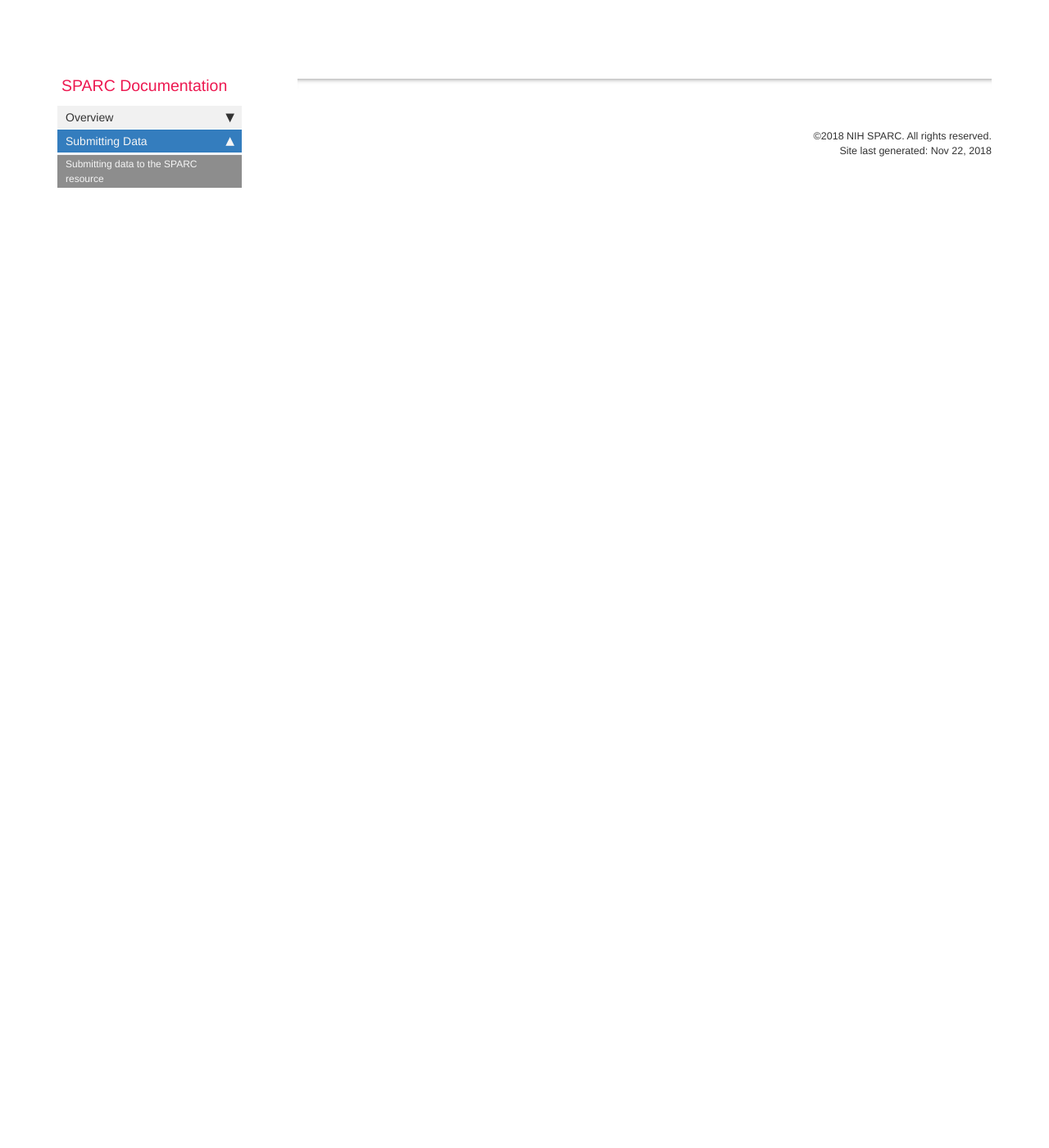
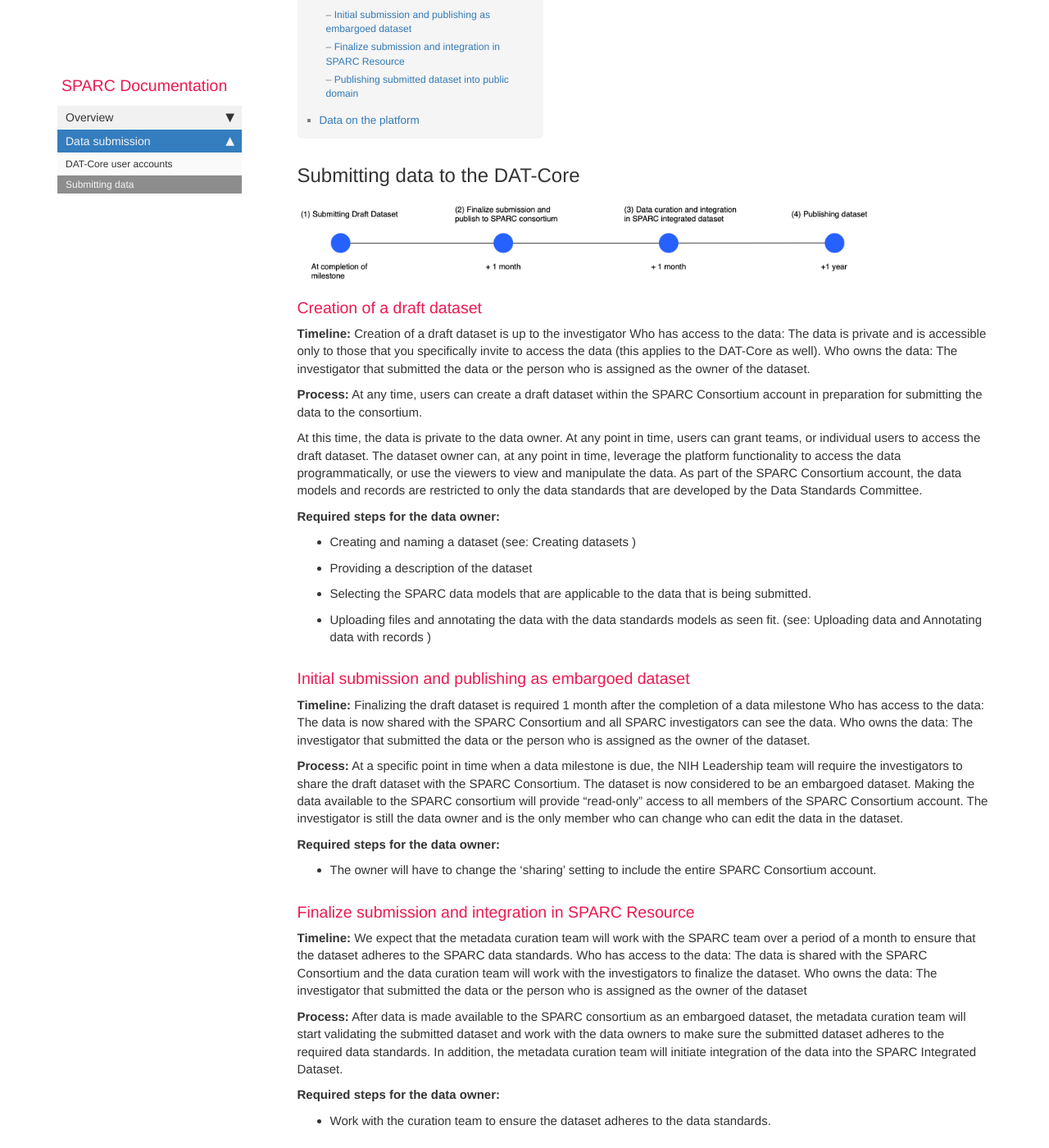
Before and after one commit to tgbugs/docs.sparc.science, a Jekyll site: the page built from pages/dat_core/submit_data.md, in a window 1280 px wide and 1400 px high, scrolled down 270 px. Shown: the whole window at 82% size. Built offline with Jekyll 4.4.1, drawn with Linux system fonts in a browser that asks for light colours; nearby versions of some CDN libraries; comment, search, counter and statistics services are not loaded; before the commit the page ends 900 px from its top, so only the background shows below that; some of the changed text lies outside the part shown.

Commit message:
added draft dat-core workflow

```diff
--- a/pages/dat_core/submit_data.md
+++ b/pages/dat_core/submit_data.md
@@ -1,13 +1,66 @@
 ---
-title: "Submitting data to the SPARC resource"
+title: "SPARC Data submission workflow"
 keywords: documentation, github
 sidebar: sparc_sidebar
-toc: false
 permalink: submit_data.html
 summary: (DRAFT) This pages outlines the workflow for submitting data to the SPARC DAT-Core.
 folder: general
 ---
 
-This document is currently being drafted
+## Submitting data to the DAT-Core
 
-### Information soon...
+{% include image.html file="sparc_workflow.png" alt="workflow" %}
+
+
+### Creation of a draft dataset
+**Timeline:** Creation of a draft dataset is up to the investigator
+Who has access to the data: The data is private and is accessible only to those that you specifically invite to access the data (this applies to the DAT-Core as well).
+Who owns the data: The investigator that submitted the data or the person who is assigned as the owner of the dataset.
+
+**Process:** At any time, users can create a draft dataset within the SPARC Consortium account in preparation for submitting the data to the consortium.
+
+At this time, the data is private to the data owner. At any point in time, users can grant teams, or individual users to access the draft dataset. The dataset owner can, at any point in time, leverage the platform functionality to access the data programmatically, or use the viewers to view and manipulate the data. As part of the SPARC Consortium account, the data models and records are restricted to only the data standards that are developed by the Data Standards Committee.
+
+**Required steps for the data owner:**
+- Creating and naming a dataset (see: Creating datasets )
+- Providing a description of the dataset
+- Selecting the SPARC data models that are applicable to the data that is being submitted.
+- Uploading files and annotating the data with the data standards models as seen fit. (see: Uploading data and Annotating data with records )
+
+
+### Initial submission and publishing as embargoed dataset
+**Timeline:** Finalizing the draft dataset is required 1 month after the completion of a data milestone
+Who has access to the data: The data is now shared with the SPARC Consortium and all SPARC investigators can see the data.
+Who owns the data: The investigator that submitted the data or the person who is assigned as the owner of the dataset.
+
+**Process:** At a specific point in time when a data milestone is due, the NIH Leadership team will require the investigators to share the draft dataset with the SPARC Consortium. The dataset is now considered to be an embargoed dataset.
+Making the data available to the SPARC consortium will provide “read-only” access to all members of the SPARC Consortium account. The investigator is still the data owner and is the only member who can change who can edit the data in the dataset.
+
+**Required steps for the data owner:**
+- The owner will have to change the ‘sharing’ setting to include the entire SPARC Consortium account.
+
+### Finalize submission and integration in SPARC Resource
+**Timeline:** We expect that the metadata curation team will work with the SPARC team over a period of a month to ensure that the dataset adheres to the SPARC data standards.
+Who has access to the data: The data is shared with the SPARC Consortium and the data curation team will work with the investigators to finalize the dataset.
+Who owns the data: The investigator that submitted the data or the person who is assigned as the owner of the dataset
+
+**Process:** After data is made available to the SPARC consortium as an embargoed dataset, the metadata curation team will start validating the submitted dataset and work with the data owners to make sure the submitted dataset adheres to the required data standards. In addition, the metadata curation team will initiate integration of the data into the SPARC Integrated Dataset.
+
+**Required steps for the data owner:**
+- Work with the curation team to ensure the dataset adheres to the data standards.
+
+
+### Publishing submitted dataset into public domain
+**Timeline:** One year after the initial submission of the dataset.
+Who has access to the data: The dataset is now publicly available. There will be processes that require people outside the SPARC Consortium to request access to the data from the data owner.
+Who owns the data: The investigator that submitted the data or the person who is assigned as the owner of the dataset.
+
+**Process:** One year after the the creation of the embargoed dataset, the data owner will be required to make the dataset public on the Open Data Library. When datasets are shared publicly, the data will receive a DOI which can be used to reference the data in publications.
+
+**Required steps for the data owner:**
+- Publish the dataset to the Open Data Library to make the dataset findable for anybody.
+
+
+##  Data on the platform
+
+{% include image.html file="dat_core_diagram.png" alt="workflow" %}
```
Also changed, not shown: _data/sidebars/sparc_sidebar.yml (+5 -3 lines), pages/dat_core/dat_core_user_accounts.md (added, +26 -0 lines), images/dat_core_diagram.png (added), images/sparc_workflow.png (added), 1 other file.
